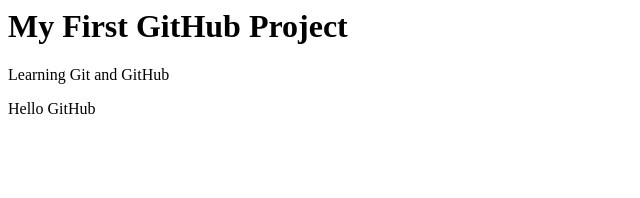
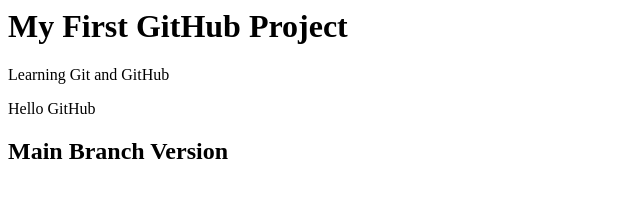
Before and after one commit to pateltithi010/gitbash1, a plain HTML site: page index.html in a window 1280 px wide. Shown: the whole page, without its empty margins (0-640 px from the left). Drawn offline with Linux system fonts and the light colour scheme.

Commit message:
Update main branch version

```diff
--- a/index.html
+++ b/index.html
@@ -1,2 +1,3 @@
 <h1>My First GitHub Project</h1>
 <p>Learning Git and GitHub</p>Hello GitHub
+<h2>Main Branch Version</h2>
```
